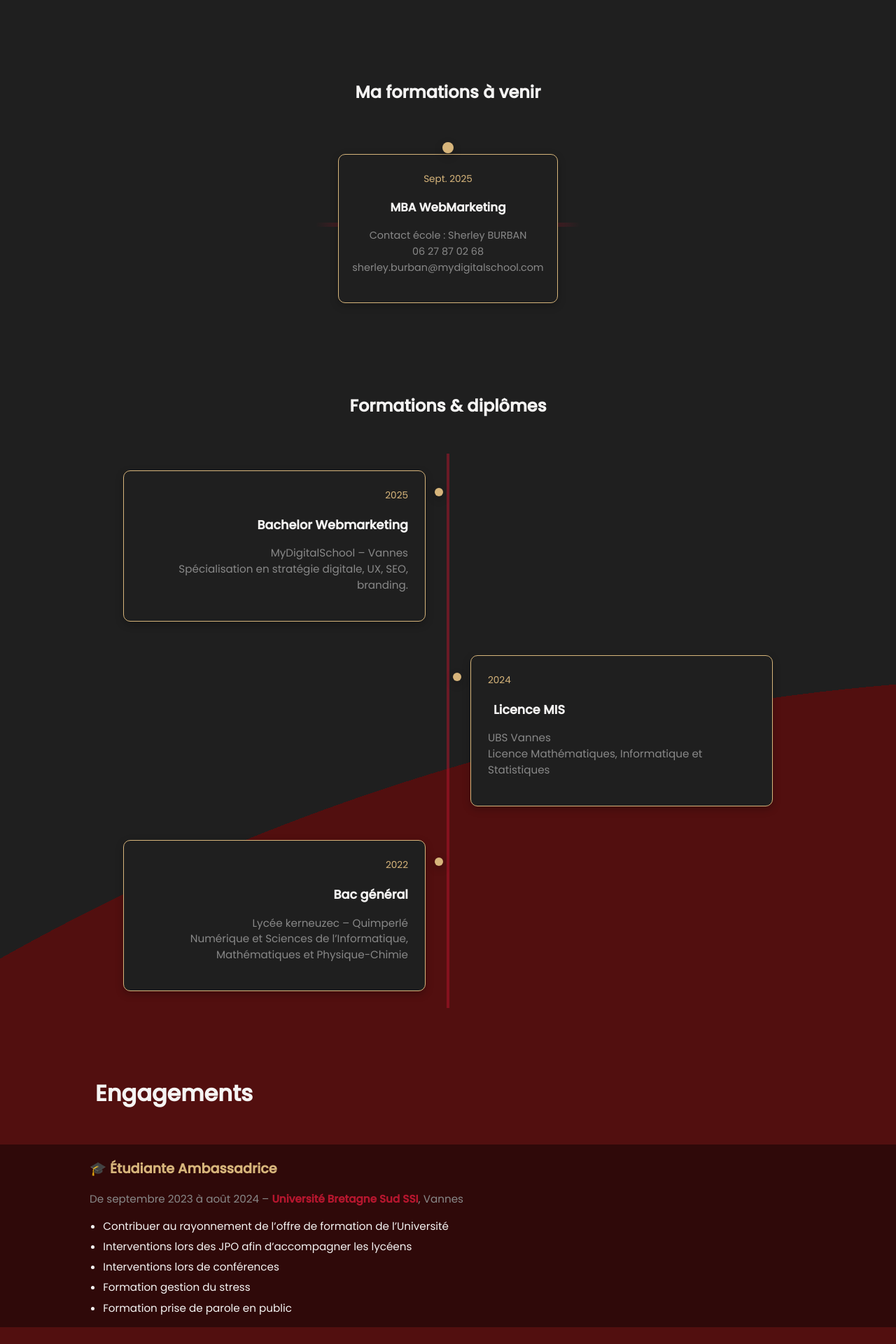
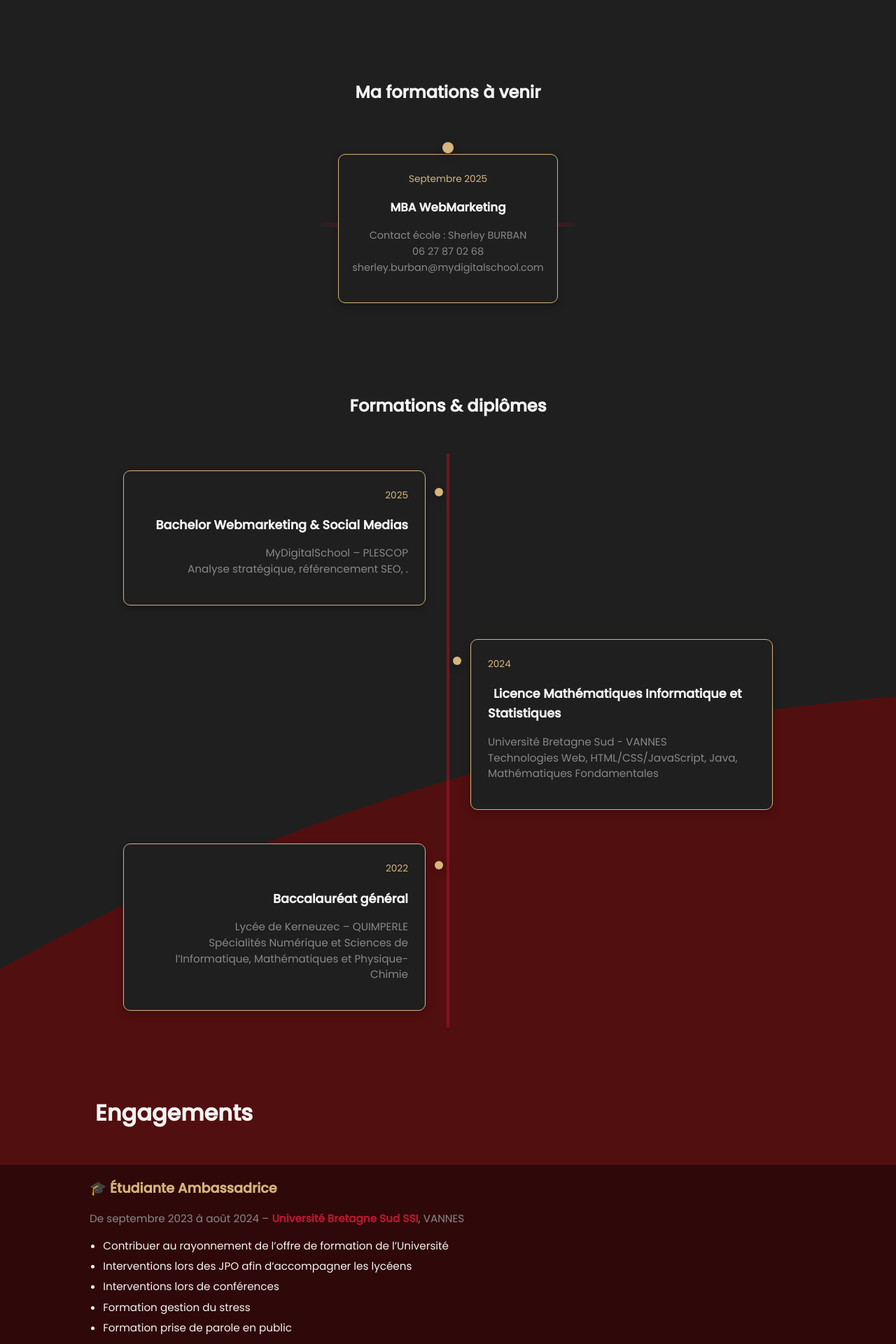
Before and after one commit to RangaTpst/portfolio_el, a PHP site: page / in a window 1280 px wide. Shown: the part 1975-3895 px from the top of the page at 70% size. Run offline with PHP 8.4, Linux system fonts and the light colour scheme; data comes from the database, SQL or seed files in the repository.

Commit message:
Corrections accueil

```diff
--- a/app/views/home.php
+++ b/app/views/home.php
@@ -119,7 +119,7 @@ foreach (array_merge($atouts, $atouts) as [$label, $icon]) {
     <div class="formation-timeline">
       <?php
         $futur = [
-          ['Sept. 2025', 'MBA WebMarketing', 'Contact école : Sherley BURBAN <br>
+          ['Septembre 2025', 'MBA WebMarketing', 'Contact école : Sherley BURBAN <br>
           06 27 87 02 68
           sherley.burban@mydigitalschool.com'],
         ];
@@ -146,22 +146,22 @@ foreach (array_merge($atouts, $atouts) as [$label, $icon]) {
       <div class="timeline-item left">
         <div class="content">
           <span class="date">2025</span>
-          <h3><i class="icon-graduation-cap"></i> Bachelor Webmarketing</h3>
-          <p>MyDigitalSchool – Vannes<br>Spécialisation en stratégie digitale, UX, SEO, branding.</p>
+          <h3><i class="icon-graduation-cap"></i> Bachelor Webmarketing & Social Medias</h3>
+          <p>MyDigitalSchool – PLESCOP<br>Analyse stratégique, référencement SEO, .</p>
         </div>
       </div>
       <div class="timeline-item right">
         <div class="content">
           <span class="date">2024</span>
-          <h3><i class="icon-graduation-cap"></i> Licence MIS</h3>
-          <p>UBS Vannes<br>Licence Mathématiques, Informatique et Statistiques</p>
+          <h3><i class="icon-graduation-cap"></i> Licence Mathématiques Informatique et Statistiques</h3>
+          <p>Université Bretagne Sud - VANNES<br>Technologies Web, HTML/CSS/JavaScript, Java, Mathématiques Fondamentales</p>
         </div>
       </div>
       <div class="timeline-item left">
         <div class="content">
           <span class="date">2022</span>
-          <h3><i class="icon-graduation-cap"></i> Bac général</h3>
-          <p>Lycée kerneuzec – Quimperlé<br>Numérique et Sciences de l’Informatique, Mathématiques et Physique-Chimie</p>
+          <h3><i class="icon-graduation-cap"></i> Baccalauréat général</h3>
+          <p>Lycée de Kerneuzec – QUIMPERLE<br>Spécialités Numérique et Sciences de l’Informatique, Mathématiques et Physique-Chimie</p>
         </div>
       </div>
     </div>
@@ -177,7 +177,7 @@ foreach (array_merge($atouts, $atouts) as [$label, $icon]) {
     <div class="engagement-item">
       <h3>🎓 Étudiante Ambassadrice</h3>
       <p class="periode">De septembre 2023 à août 2024 –
-        <a href="https://www.univ-ubs.fr" target="_blank">Université Bretagne Sud SSI</a>, Vannes</p>
+        <a href="https://www.univ-ubs.fr" target="_blank">Université Bretagne Sud SSI</a>, VANNES</p>
       <ul>
         <li>Contribuer au rayonnement de l’offre de formation de l’Université</li>
         <li>Interventions lors des JPO afin d’accompagner les lycéens</li>
@@ -190,7 +190,7 @@ foreach (array_merge($atouts, $atouts) as [$label, $icon]) {
     <div class="engagement-item">
       <h3>🏫 Présidente / Membre d’honneur / Trésorière</h3>
       <p class="periode">Depuis septembre 2020 –
-        <a href="http://www.lycee-kerneuzec.fr" target="_blank">MDL Lycée de Kerneuzec</a>, Quimperlé</p>
+        <a href="http://www.lycee-kerneuzec.fr" target="_blank">MDL Lycée de Kerneuzec</a>, QUIMPERLE</p>
       <ul>
         <li>Gestion de trésorerie</li>
         <li>Gestion administrative</li>
```
